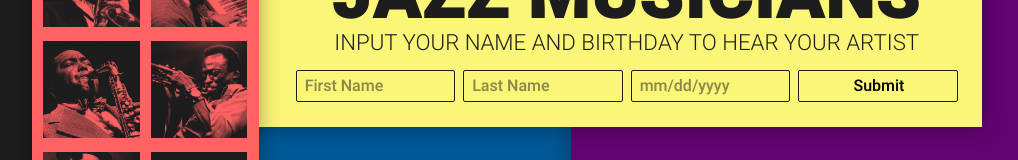
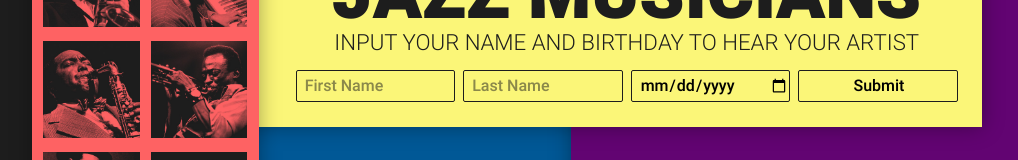
Before and after one commit to claytercek/zodiac, a plain HTML site: page index.html in a window 1280 px wide. Shown: the part 124-284 px from the top of the page, without its empty margins (133-1151 px from the left). Drawn offline with Linux system fonts and the light colour scheme.

Commit message:
🐛Fix ios date bug

```diff
--- a/css/master.css
+++ b/css/master.css
@@ -141,6 +141,8 @@ form {
 	justify-content: space-between;
 }
 input {
+	-webkit-appearance: none;
+	-moz-appearance: none;
 	box-sizing: border-box;
 	border: 1px solid #1d1d1d;
 	border-radius: 2px;
--- a/index.html
+++ b/index.html
@@ -25,7 +25,7 @@
                 <form action="/action_page.php">
                     <input id="fname" type="text" placeholder="First Name" autocomplete='given-name' name="fname">
                     <input id="lname" type="text" placeholder="Last Name" autocomplete='family-name' name="lname">
-                    <input id="date" type="textbox-n" placeholder="mm/dd/yyyy" onfocus="(this.type='date')" autocomplete='bday' name="date">
+                    <input id="date" type="date" placeholder="mm/dd/yyyy" autocomplete='bday' name="date">
                     <input id="submit" type="button" value="Submit" onClick="javascript: submitForm()">
                 </form>
             </div>
```
